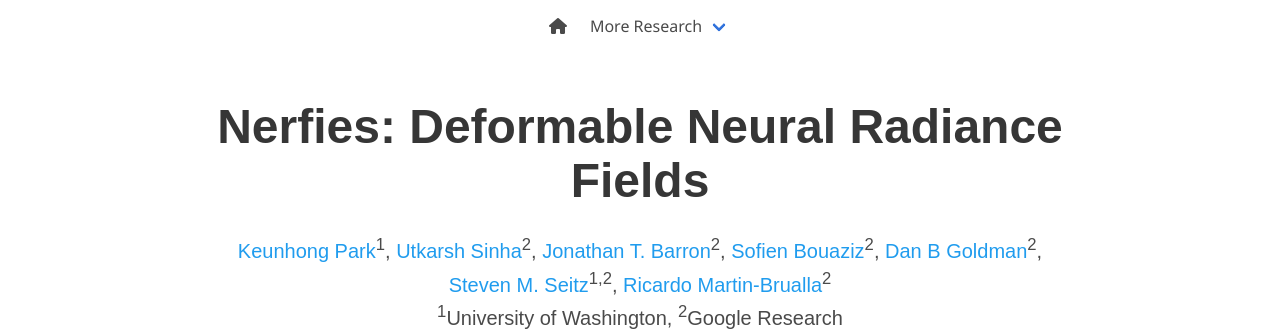
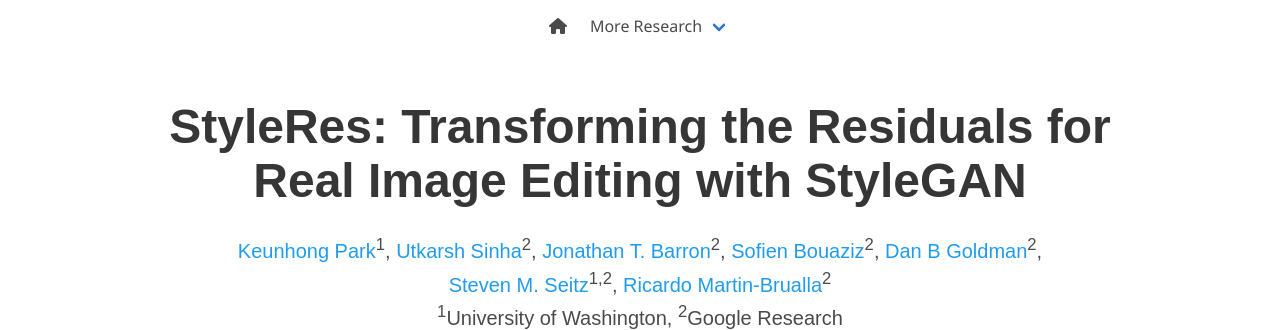
Before and after one commit to hamzapehlivan/StyleRes, a plain HTML site: page index.html in a window 1280 px wide. Shown: the top 330 px of the page. Drawn offline with nearby package versions, Linux system fonts and the light colour scheme; some icons are missing; a web font is replaced by a local one.

Commit message:
Change project header

```diff
--- a/index.html
+++ b/index.html
@@ -88,7 +88,7 @@
     <div class="container is-max-desktop">
       <div class="columns is-centered">
         <div class="column has-text-centered">
-          <h1 class="title is-1 publication-title">Nerfies: Deformable Neural Radiance Fields</h1>
+          <h1 class="title is-1 publication-title">StyleRes: Transforming the Residuals for Real Image Editing with StyleGAN</h1>
           <div class="is-size-5 publication-authors">
             <span class="author-block">
               <a href="https://keunhong.com">Keunhong Park</a><sup>1</sup>,</span>
```
